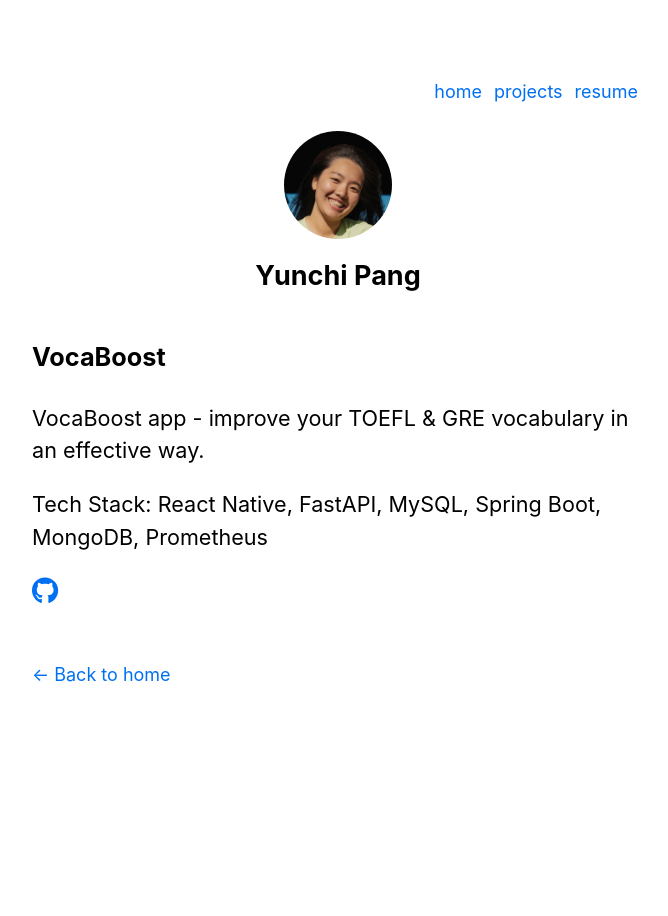
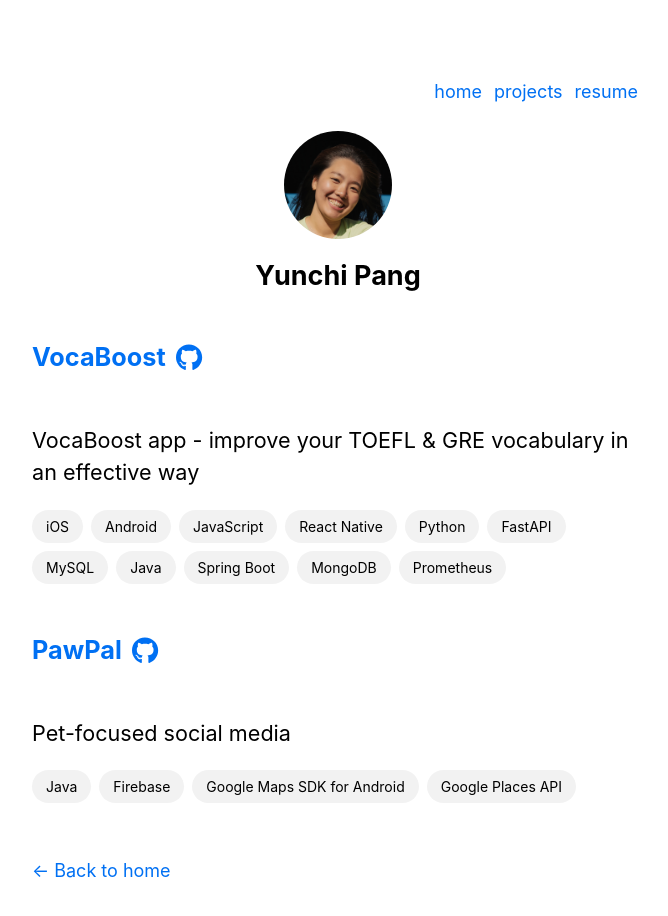
Before and after one commit to yunchipang/nextjs-portfolio, a Next.js app: page /projects in a window 1280 px wide. Shown: the top 916 px of the page, without its empty margins (302-970 px from the left). Before the commit the page ends 800 px from the top, so only its background shows below. Built offline with nearby package versions, Linux system fonts and the light colour scheme.

Commit message:
Prettify projects page UI

```diff
--- /dev/null
+++ b/projects/pawpal.md
@@ -0,0 +1,13 @@
+---
+title: 'PawPal'
+date: '2023-07-24'
+description: Pet-focused social media
+githubLink: https://github.com/yunchipang/PawPal
+techStack:
+  - Java
+  - Firebase
+  - Google Maps SDK for Android
+  - Google Places API
+---
+
+PawPal content
--- a/projects/vocaboost.md
+++ b/projects/vocaboost.md
@@ -1,12 +1,17 @@
 ---
 title: 'VocaBoost'
 date: '2023-07-24'
-description: VocaBoost app - improve your TOEFL & GRE vocabulary in an effective way.
-githubLink: https://github.com/cwhuang29/vocaboost-app
+description: VocaBoost app - improve your TOEFL & GRE vocabulary in an effective way
+githubLink: https://github.com/cwhuang29/vocaboost-app/
 techStack:
+  - iOS
+  - Android
+  - JavaScript
   - React Native
+  - Python
   - FastAPI
   - MySQL
+  - Java
   - Spring Boot
   - MongoDB
   - Prometheus
--- a/src/pages/projects.tsx
+++ b/src/pages/projects.tsx
@@ -28,9 +28,16 @@ export default function Projects({ allProjectsData }) {
           {allProjectsData.map(
             ({ id, title, description, githubLink, techStack }) => (
               <li className={utilStyles.listItem} key={id}>
-                <h3>{title}</h3>
-                <p>{description}</p>
-                <p>Tech Stack: {techStack.join(', ')}</p>
+                <div
+                  style={{
+                    display: 'inline-flex',
+                    alignItems: 'center',
+                    gap: '10px',
+                  }}
+                >
+                  <h3>
+                    <Link href={`/projects/${id}`}>{title}</Link>
+                  </h3>
                   <Link
                     href={githubLink}
                     target="_blank"
@@ -38,7 +45,15 @@ export default function Projects({ allProjectsData }) {
                   >
                     <FontAwesomeIcon icon={faGithub} size="lg" />
                   </Link>
-                {/* <Link href={`/projects/${id}`}>{title}</Link> */}
+                </div>
+                <p>{description}</p>
+                <div className={utilStyles.techStackTags}>
+                  {techStack.map((tech) => (
+                    <span key={tech} className={utilStyles.techTag}>
+                      {tech}
+                    </span>
+                  ))}
+                </div>
               </li>
             )
           )}
--- a/src/styles/utils.module.css
+++ b/src/styles/utils.module.css
@@ -50,3 +50,16 @@
 .lightText {
   color: #666;
 }
+
+.techStackTags {
+  display: flex;
+  flex-wrap: wrap;
+  gap: 8px;
+}
+
+.techTag {
+  background-color: #f2f2f2;
+  padding: 6px 14px;
+  border-radius: 20px;
+  font-size: 14px;
+}
```
Lines whose indentation alone changed are shown as unchanged.
